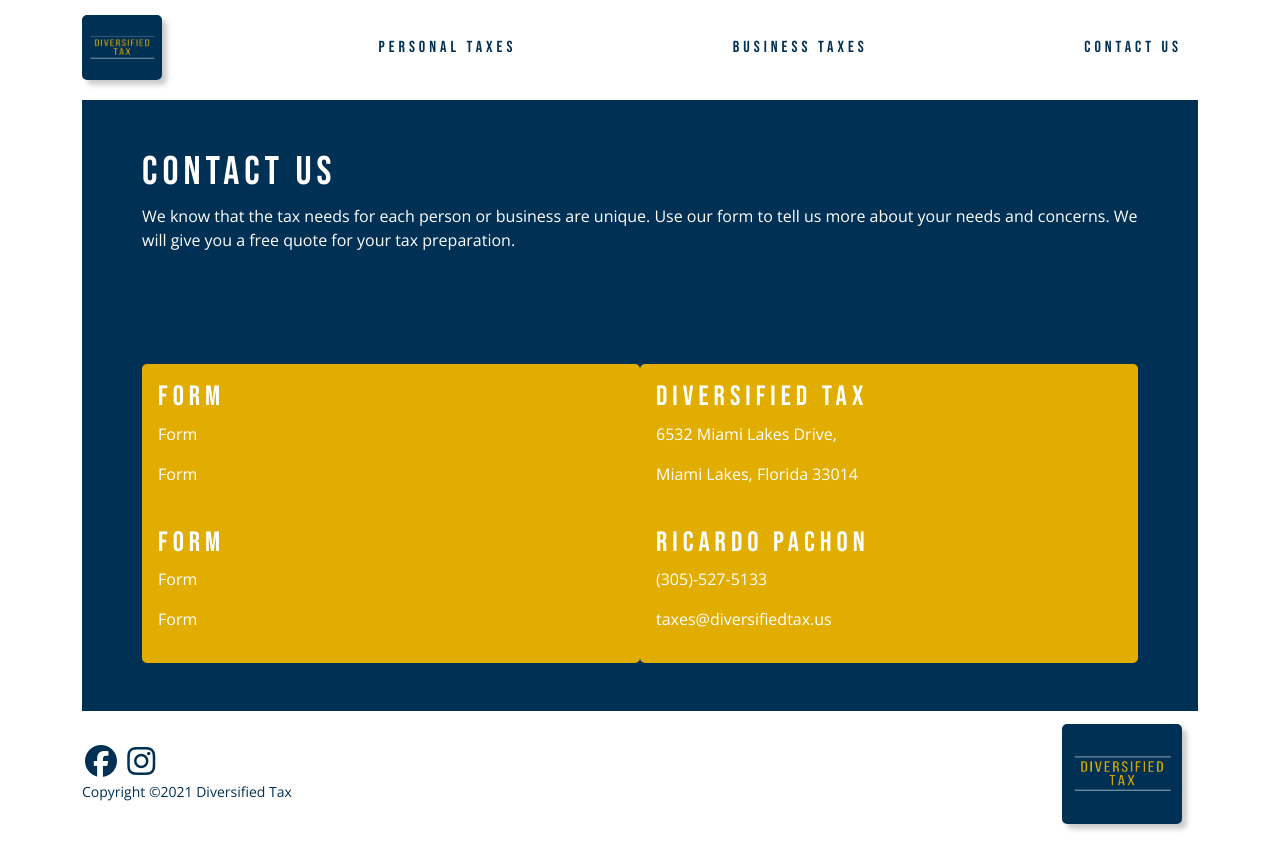
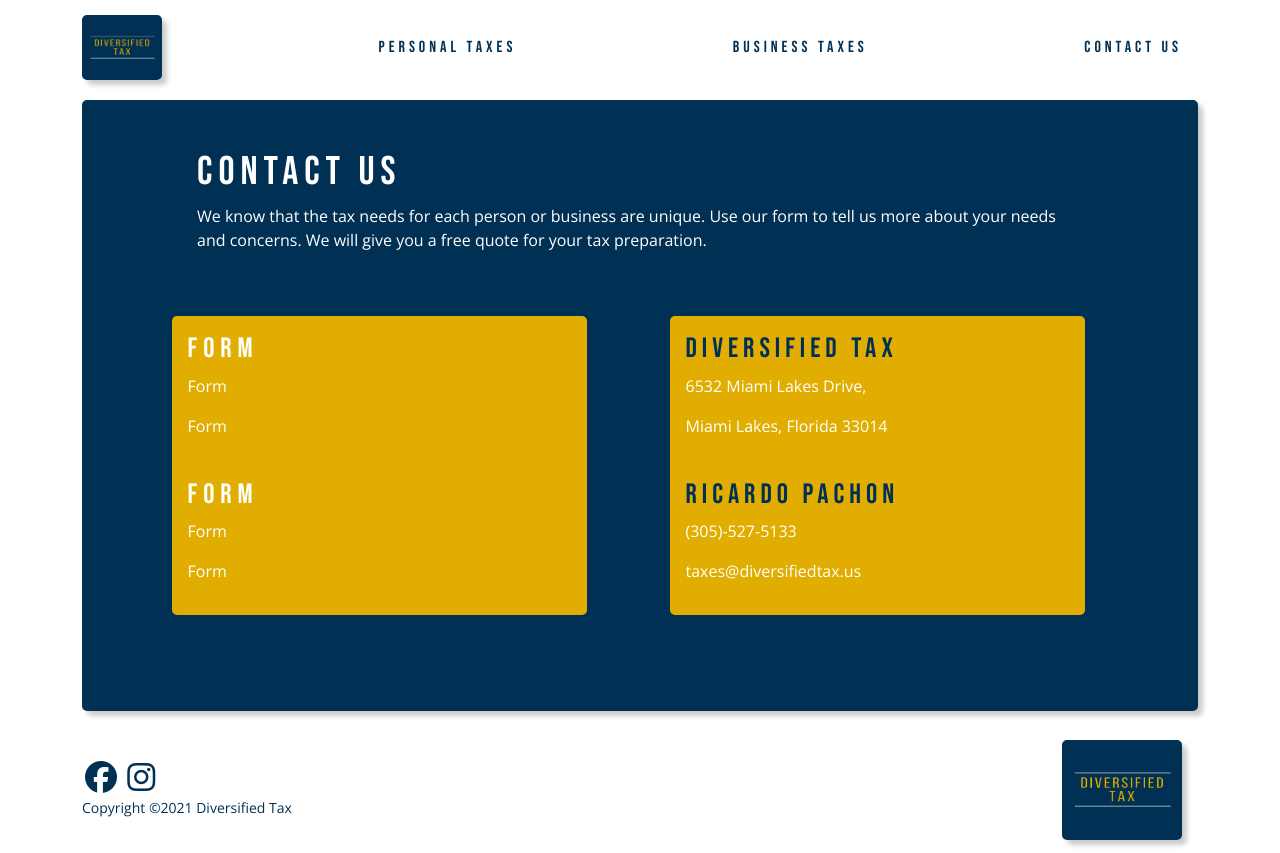
Before and after one commit to JuneXll/Diversified-Tax, a React (Create React App) app in the folder dt-app/: page /contact-us in a window 1280 px wide. Built offline with nearby package versions, Linux system fonts and the light colour scheme.

Commit message:
Completed layout for contact us, missing content and form to be embedded

```diff
--- a/dt-app/public/index.html
+++ b/dt-app/public/index.html
@@ -32,16 +32,15 @@
         text-decoration: none;
       }
 
+      .icons:hover{
+        color:#e1ad00;
+      }
+
       .copyright{
         color:#003054;
         font-family: 'Open Sans', sans-serif;
         letter-spacing: 4
       }
-
-      .copyright:hover{
-        color:#e1ad00;
-      }
-
 
     </style>
   </head>
@@ -66,7 +65,7 @@
   </body>
   <footer>
 
-      <nav class="navbar justify-content-between container">
+      <nav class="navbar justify-content-between container mt-3">
         <div class="flex-column">
         <div>
           <a href='https://www.facebook.com/DiversifiedTax/' target='_blank' rel="noreferrer" class="icons">
@@ -81,7 +80,7 @@
           <small class="copyright">Copyright ©2021 Diversified Tax </small>
         </div>
       </div>
-        <a class="navbar-brand">
+        <a class="navbar-brand" href="/">
           <img src="./images/logo.png" alt="diversified-tax-logo" class="footerLogoStyle"></img>
         </a>
       </nav>
--- a/dt-app/src/components/pages/Contact-us.js
+++ b/dt-app/src/components/pages/Contact-us.js
@@ -4,7 +4,13 @@
 const header = {
     color: 'white',
     fontFamily: 'Bebas Neue, tahoma',
+    letterSpacing: 6,
+}
+
+const blueHeader = {
+    fontFamily: 'Bebas Neue, tahoma',
     letterSpacing: 5,
+    color: '#003054'
 }
 
 const bodyFont = {
@@ -12,23 +18,29 @@
     fontFamily: 'Open Sans, san serif',
 }
 
-const yellowBack = {
+const blueDiv = {
+    backgroundColor:'#003054',
+    borderRadius:5,
+    boxShadow: '5px 5px 5px #ccc'
+}
+
+const yellowDiv = {
     backgroundColor: '#e1ad00',
-    borderRadius: 5
+    borderRadius: 5,
 }
 
 const Contact = () => {
 
     return (
         <div style={{paddingTop: 100}}>
-            <div style={{backgroundColor:'#003054'}}>
+            <div style={blueDiv}>
                 <Container>
-                    <Container className='flex-column justify-content-center p-5'>
+                    <Container className='flex-column col-10 justify-content-center pt-5'>
                         <h1 style={header}>Contact Us</h1>
                         <p style={bodyFont}>We know that the tax needs for each person or business are unique. Use our form to tell us more about your needs and concerns. We will give you a free quote for your tax preparation.</p>
                     </Container>
-                    <Container className="p-5 d-flex justify-content-between">
-                        <Container className='p-3' style={yellowBack}>
+                    <Container className="p-5 d-flex justify-content-between row">
+                        <Container className='p-3 mb-5 col-md-5 col-xs-12' style={yellowDiv}>
                             <h3 style={header}>Form</h3>
                             <p style={bodyFont}>Form</p>
                             <p style={bodyFont}>Form</p>
@@ -38,12 +50,12 @@
                             <p style={bodyFont}>Form</p>
                         </Container>
 
-                        <Container className='flex-column align-content-center p-3' style={yellowBack}>
-                            <h3 style={header}>Diversified Tax</h3>
+                        <Container className='flex-column col-md-5 col-xs-12 align-content-center p-3 mb-5' style={yellowDiv}>
+                            <h3 style={blueHeader}>Diversified Tax</h3>
                             <p style={bodyFont}>6532 Miami Lakes Drive,</p>
                             <p style={bodyFont}>Miami Lakes, Florida 33014</p>
                             <br/>
-                            <h3 style={header}>Ricardo Pachon</h3>
+                            <h3 style={blueHeader}>Ricardo Pachon</h3>
                             <p style={bodyFont}>(305)-527-5133</p>
                             <p style={bodyFont}>taxes@diversifiedtax.us</p>
                         </Container>
```
